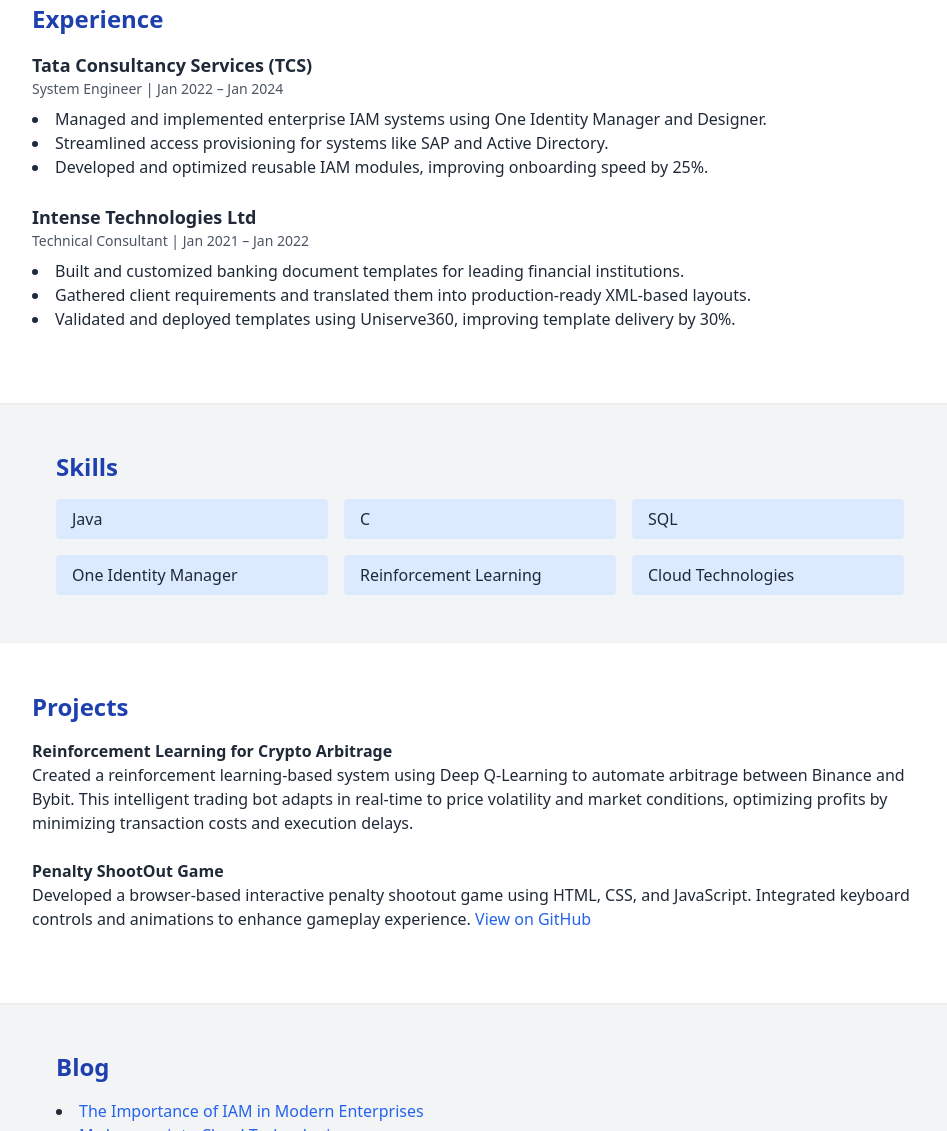
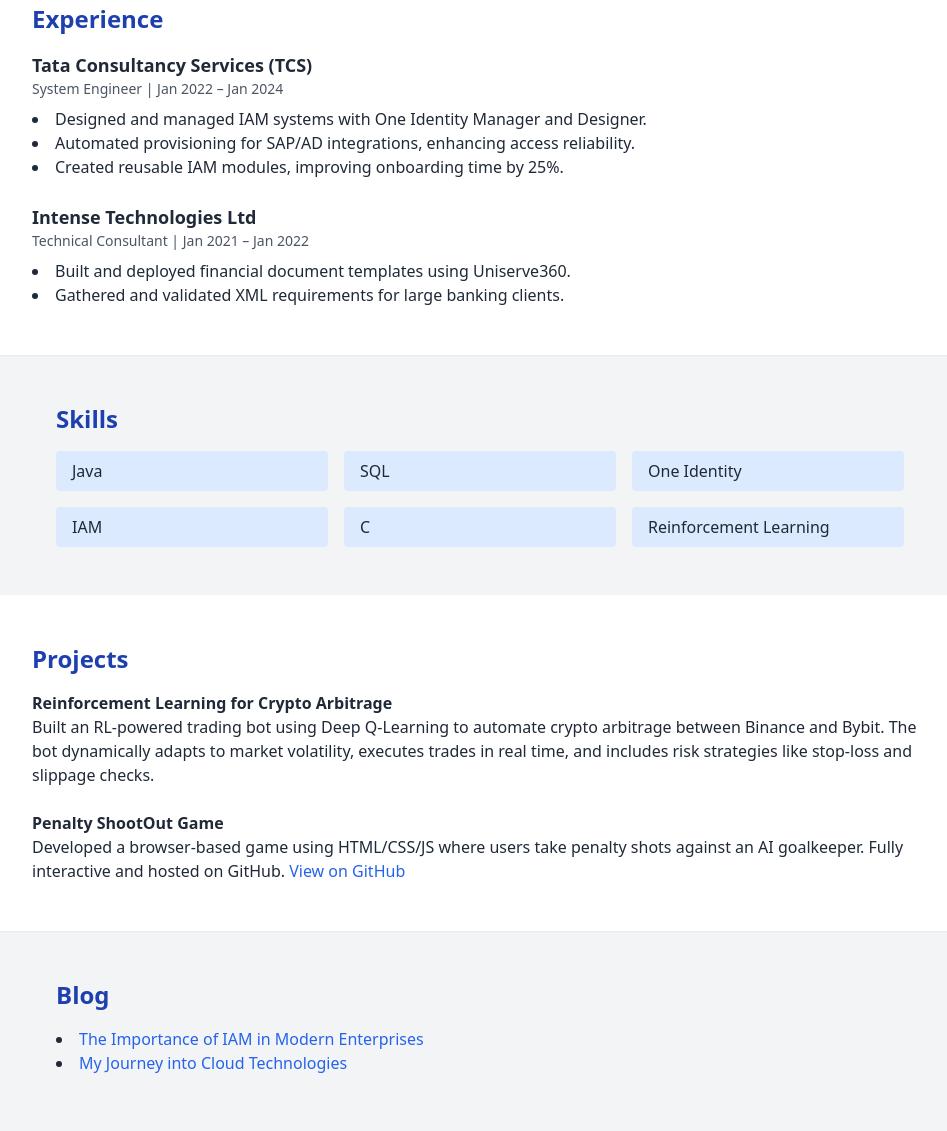
Before and after one commit to Ashok-1107/Portfolio2, a plain HTML site: page index.html in a window 1280 px wide. Shown: the part 805-1936 px from the top of the page, without its empty margins (160-1107 px from the left). Drawn offline with nearby package versions, Linux system fonts and the light colour scheme.

Commit message:
Update index.html

```diff
--- a/index.html
+++ b/index.html
@@ -7,6 +7,7 @@
   <script src="https://cdn.tailwindcss.com"></script>
 </head>
 <body class="bg-gray-100 text-gray-800">
+
   <!-- Navbar -->
   <nav class="bg-blue-900 text-white p-4 flex justify-between items-center sticky top-0 shadow-md z-50">
     <h1 class="text-xl font-bold">Ashok Sravan Gajjala</h1>
@@ -21,20 +22,25 @@
     </ul>
   </nav>
 
-    <!-- Hero -->
+  <!-- Hero Section -->
   <section class="text-center py-20 px-6 text-white relative" style="background-image: url('assets/hero-background.png'); background-size: cover; background-position: center;">
     <div class="absolute inset-0 bg-black bg-opacity-60"></div>
     <div class="relative z-10">
       <img src="assets/profile.jpg" alt="Ashok Sravan Gajjala" class="w-36 h-36 rounded-full mx-auto mb-4 object-cover shadow-lg border-4 border-white">
       <h2 class="text-4xl font-bold">Ashok Sravan Gajjala | Grad Student | Software Engineer</h2>
-            <p class="mt-4 max-w-2xl mx-auto text-lg">Passionate about secure system design, identity management, and smart automation using AI. Leveraging my experience at TCS and Intense Technologies to solve real-world problems in innovative ways.</p>
+      <p class="mt-4 max-w-2xl mx-auto text-lg">
+        Passionate about secure system design, identity management, and smart automation using AI. Leveraging my experience at TCS and Intense Technologies to solve real-world problems in innovative ways.
+      </p>
     </div>
   </section>
 
   <!-- About -->
   <section id="about" class="py-12 px-6 max-w-4xl mx-auto">
     <h2 class="text-2xl font-bold text-blue-800 mb-4">About Me</h2>
-        <p>I’m a Computer Science graduate student at the University of South Dakota with a 3.81 CGPA. My background includes a BTech in Mechanical Engineering and roles in system engineering and technical consulting. I specialize in Java development, Identity & Access Management (IAM), and cloud infrastructure. I enjoy building practical tools and learning systems that improve security, efficiency, and user experience.</p>
+    <p>
+      I’m a Computer Science graduate student at the University of South Dakota with a 3.81 CGPA. My background includes a BTech in Mechanical Engineering and roles in system engineering and technical consulting.
+      I specialize in Java development, Identity & Access Management (IAM), and cloud infrastructure. I enjoy building practical tools and intelligent systems that improve security, efficiency, and user experience.
+    </p>
   </section>
 
   <!-- Experience -->
@@ -45,18 +51,17 @@
         <h3 class="font-semibold text-lg">Tata Consultancy Services (TCS)</h3>
         <p class="text-sm text-gray-600">System Engineer | Jan 2022 – Jan 2024</p>
         <ul class="list-disc list-inside mt-2">
-                    <li>Managed and implemented enterprise IAM systems using One Identity Manager and Designer.</li>
-                    <li>Streamlined access provisioning for systems like SAP and Active Directory.</li>
-                    <li>Developed and optimized reusable IAM modules, improving onboarding speed by 25%.</li>
+          <li>Designed and managed IAM systems with One Identity Manager and Designer.</li>
+          <li>Automated provisioning for SAP/AD integrations, enhancing access reliability.</li>
+          <li>Created reusable IAM modules, improving onboarding time by 25%.</li>
         </ul>
       </div>
-            <div class="mb-6">
+      <div>
         <h3 class="font-semibold text-lg">Intense Technologies Ltd</h3>
         <p class="text-sm text-gray-600">Technical Consultant | Jan 2021 – Jan 2022</p>
         <ul class="list-disc list-inside mt-2">
-                    <li>Built and customized banking document templates for leading financial institutions.</li>
-                    <li>Gathered client requirements and translated them into production-ready XML-based layouts.</li>
-                    <li>Validated and deployed templates using Uniserve360, improving template delivery by 30%.</li>
+          <li>Built and deployed financial document templates using Uniserve360.</li>
+          <li>Gathered and validated XML requirements for large banking clients.</li>
         </ul>
       </div>
     </div>
@@ -67,11 +72,11 @@
     <h2 class="text-2xl font-bold text-blue-800 mb-4">Skills</h2>
     <div class="grid grid-cols-2 md:grid-cols-3 gap-4">
       <span class="bg-blue-100 px-4 py-2 rounded">Java</span>
+      <span class="bg-blue-100 px-4 py-2 rounded">SQL</span>
+      <span class="bg-blue-100 px-4 py-2 rounded">One Identity</span>
+      <span class="bg-blue-100 px-4 py-2 rounded">IAM</span>
       <span class="bg-blue-100 px-4 py-2 rounded">C</span>
-            <span class="bg-blue-100 px-4 py-2 rounded">SQL</span>
-            <span class="bg-blue-100 px-4 py-2 rounded">One Identity Manager</span>
       <span class="bg-blue-100 px-4 py-2 rounded">Reinforcement Learning</span>
-            <span class="bg-blue-100 px-4 py-2 rounded">Cloud Technologies</span>
     </div>
   </section>
 
@@ -81,11 +86,15 @@
       <h2 class="text-2xl font-bold text-blue-800 mb-4">Projects</h2>
       <div class="mb-6">
         <h3 class="font-semibold">Reinforcement Learning for Crypto Arbitrage</h3>
-                <p>Created a reinforcement learning-based system using Deep Q-Learning to automate arbitrage between Binance and Bybit. This intelligent trading bot adapts in real-time to price volatility and market conditions, optimizing profits by minimizing transaction costs and execution delays.</p>
+        <p>
+          Built an RL-powered trading bot using Deep Q-Learning to automate crypto arbitrage between Binance and Bybit. The bot dynamically adapts to market volatility, executes trades in real time, and includes risk strategies like stop-loss and slippage checks.
+        </p>
       </div>
-            <div class="mb-6">
+      <div>
         <h3 class="font-semibold">Penalty ShootOut Game</h3>
-                <p>Developed a browser-based interactive penalty shootout game using HTML, CSS, and JavaScript. Integrated keyboard controls and animations to enhance gameplay experience. <a href="https://github.com/Ashok-1107/PenaltyShootOut" class="text-blue-600 hover:underline" target="_blank">View on GitHub</a></p>
+        <p>
+          Developed a browser-based game using HTML/CSS/JS where users take penalty shots against an AI goalkeeper. Fully interactive and hosted on GitHub. <a href="https://github.com/Ashok-1107/PenaltyShootOut" class="text-blue-600 hover:underline" target="_blank">View on GitHub</a>
+        </p>
       </div>
     </div>
   </section>
@@ -122,5 +131,6 @@
   <footer class="text-center bg-blue-900 text-white py-4">
     <p>© 2025 Ashok Sravan Gajjala. All rights reserved.</p>
   </footer>
+
 </body>
 </html>
```
Lines whose indentation alone changed are shown as unchanged.
